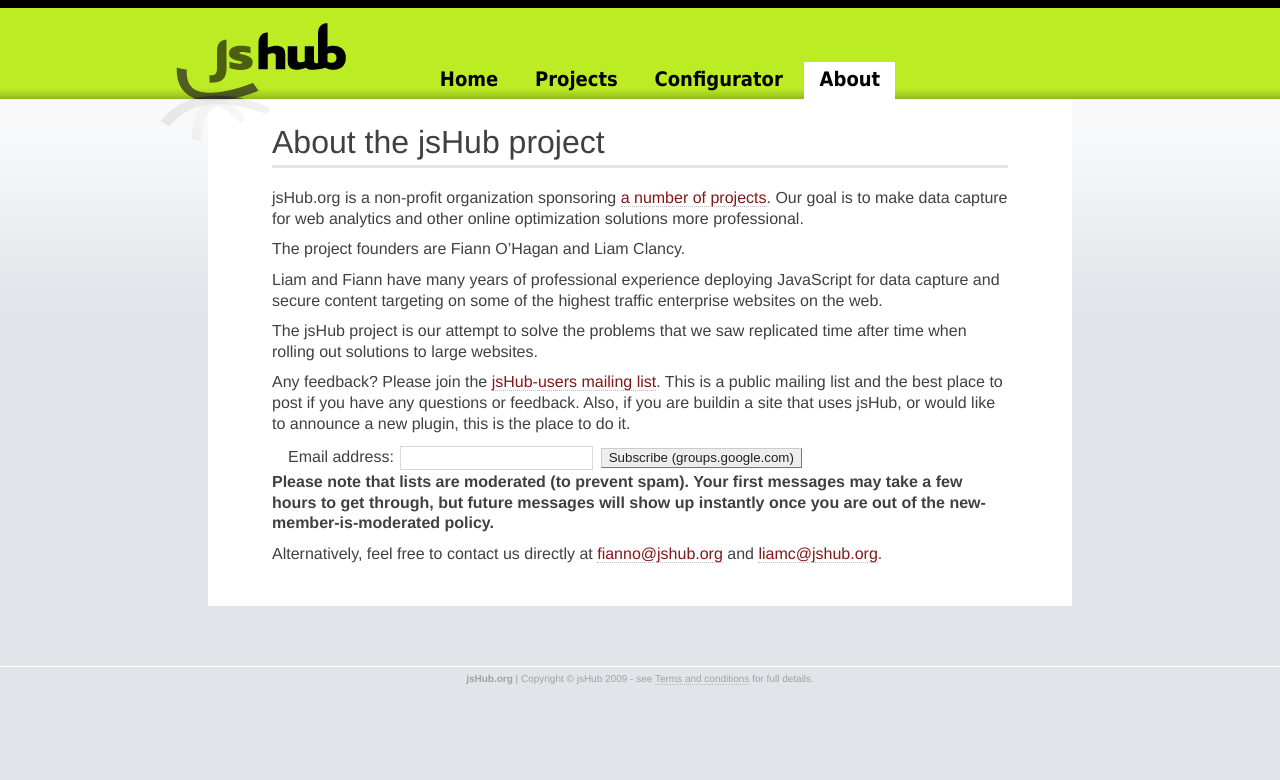
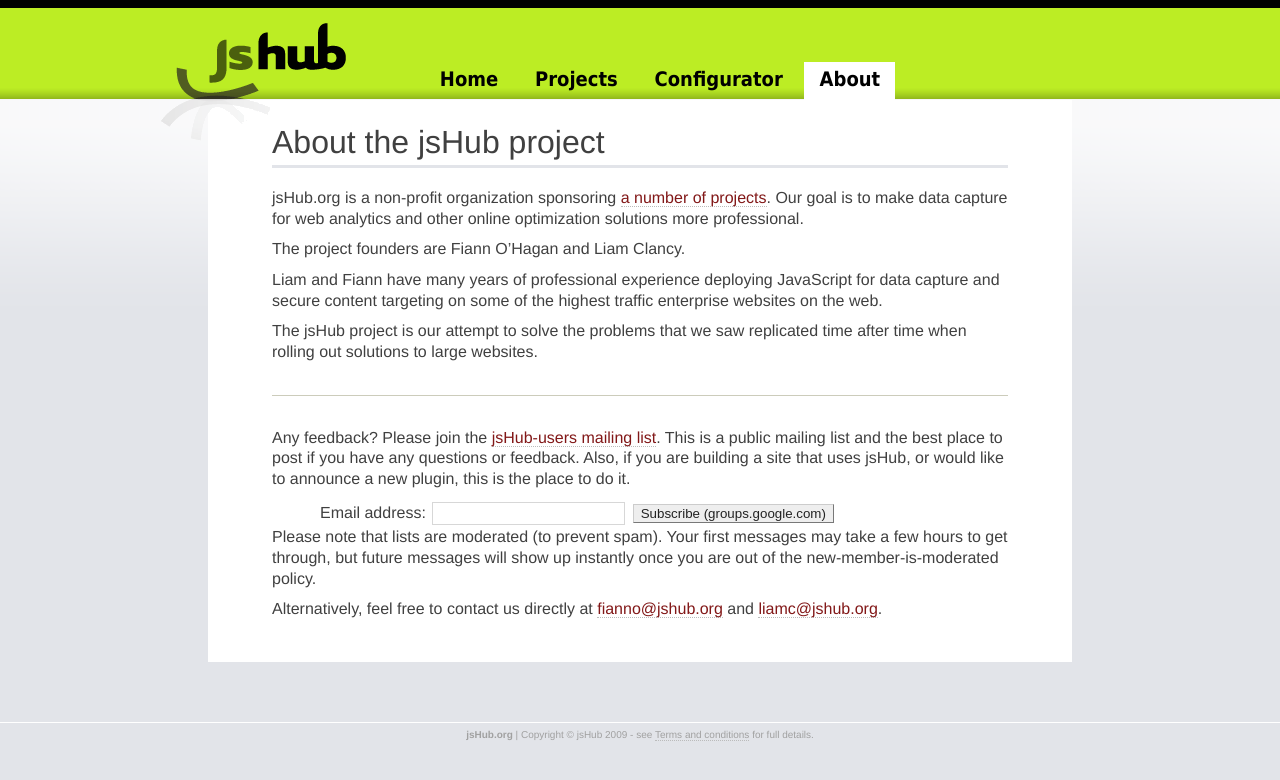
Before and after one commit to jshub/jshub.github.com, a Jekyll site: the page built from about/index.markdown, in a window 1280 px wide. Shown: the top 780 px of the page. Built offline with Jekyll 4.4.1, drawn with Linux system fonts in a browser that asks for light colours.

Commit message:
Fix type on about page

```diff
--- a/about/index.markdown
+++ b/about/index.markdown
@@ -13,14 +13,16 @@
 
 The jsHub project is our attempt to solve the problems that we saw replicated time after time when rolling out solutions to large websites.
 
-Any feedback? Please join the [jsHub-users mailing list](http://groups.google.com/group/jshub-users/). This is a public mailing list and the best place to post if you have any questions or feedback. Also, if you are buildin a site that uses jsHub, or would like to announce a new plugin, this is the place to do it.
+<hr />
+
+Any feedback? Please join the [jsHub-users mailing list](http://groups.google.com/group/jshub-users/). This is a public mailing list and the best place to post if you have any questions or feedback. Also, if you are building a site that uses jsHub, or would like to announce a new plugin, this is the place to do it.
 
 <!-- raw html to add Google Groups sign-up -->
-<form action="http://groups.google.com/group/jshub-users/boxsubscribe" style="padding-left: 1em">
+<form action="http://groups.google.com/group/jshub-users/boxsubscribe" style="padding-left: 3em">
 <label>Email address: <input type="text" name="email" /></label>
 <input type="submit" name="sub" value="Subscribe (groups.google.com)" />
 </form>
 
-**Please note that lists are moderated (to prevent spam). Your first messages may take a few hours to get through, but future messages will show up instantly once you are out of the new-member-is-moderated policy.**
+Please note that lists are moderated (to prevent spam). Your first messages may take a few hours to get through, but future messages will show up instantly once you are out of the new-member-is-moderated policy.
 
 Alternatively, feel free to contact us directly at [fianno@jshub.org](mailto:fianno@jshub.org) and [liamc@jshub.org](mailto:liamc@jshub.org).
```
